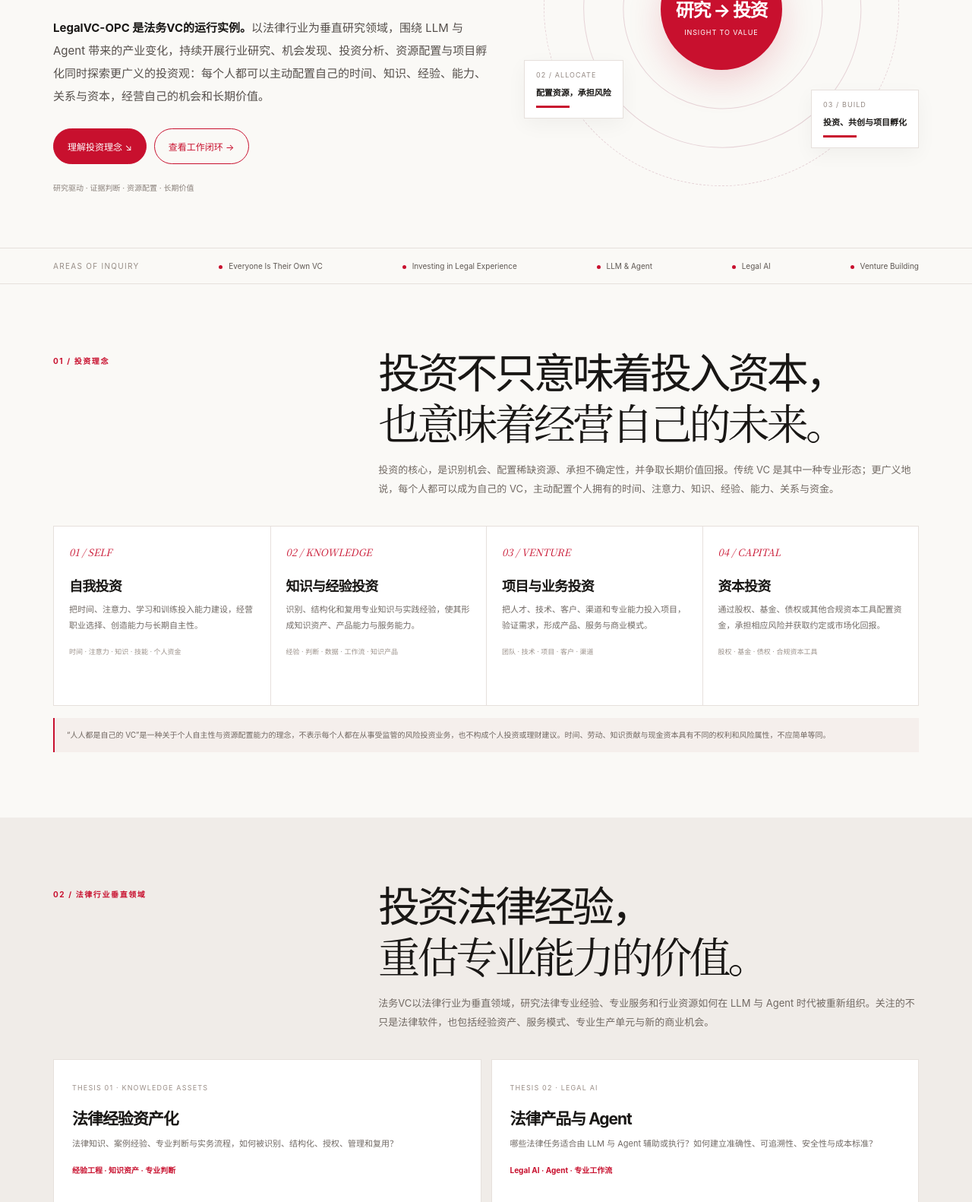
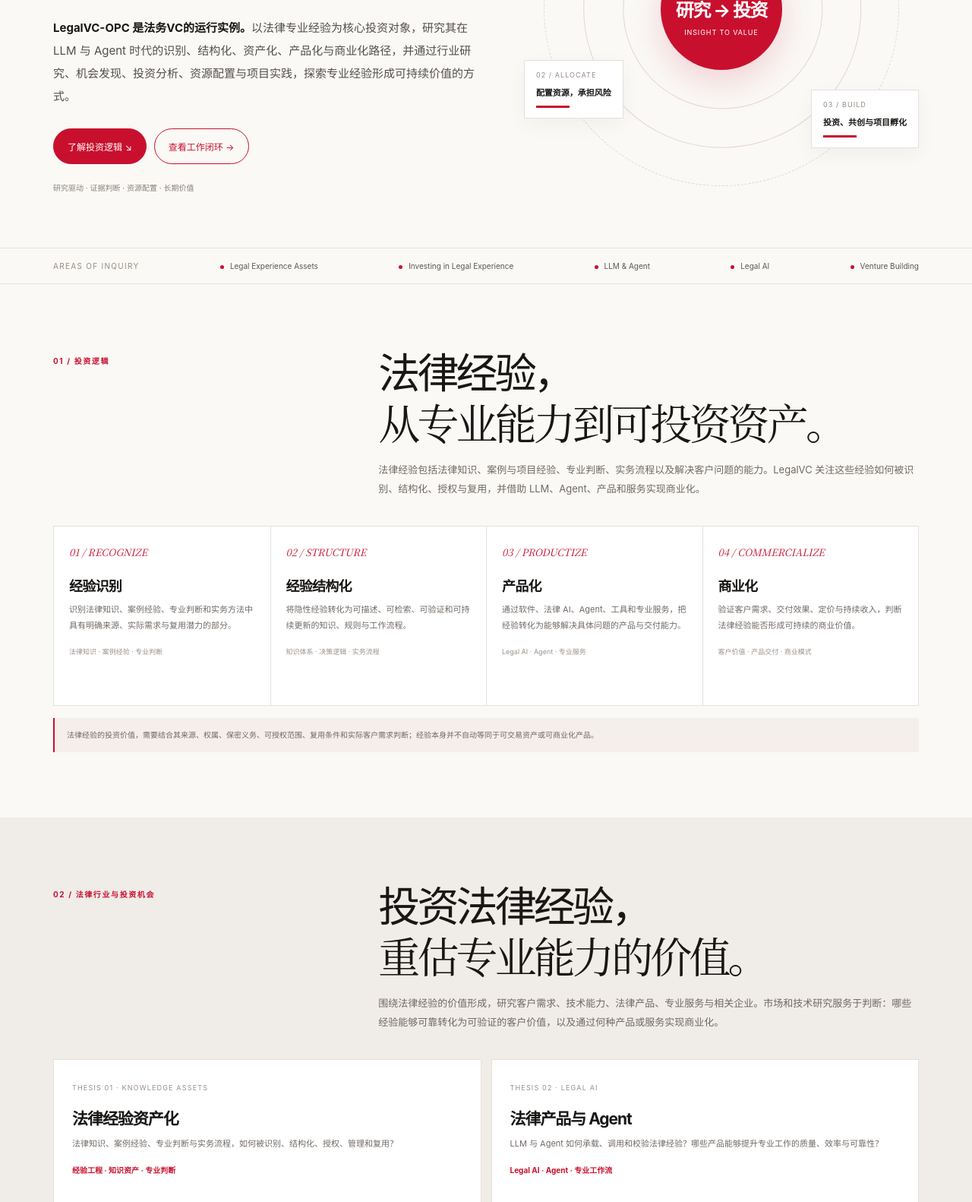
Before and after one commit to legalvc/legalvc-opc, a plain HTML site: page index.html in a window 1280 px wide. Shown: the part 433-2015 px from the top of the page at 76% size. Drawn offline with Linux system fonts and the light colour scheme.

Commit message:
Refocus LegalVC OPC homepage on investing in legal experience

```diff
--- a/index.html
+++ b/index.html
@@ -3,9 +3,9 @@
 <head>
 <meta charset="utf-8"><meta name="viewport" content="width=device-width,initial-scale=1">
 <meta name="theme-color" content="#C8102E">
-<meta name="description" content="LegalVC-OPC：研究驱动的投资 OPC。研究法律经验在 LLM 与 Agent 时代的资产化、产品化与商业化；实践人人都是自己的 VC。">
+<meta name="description" content="LegalVC-OPC：研究驱动的投资 OPC，以法律经验为核心投资对象，研究其在 LLM 与 Agent 时代的资产化、产品化与商业化。">
 <meta property="og:title" content="LegalVC-OPC｜研究驱动的投资 OPC">
-<meta property="og:description" content="人人都是自己的 VC。研究机会，配置资源，投资法律经验。">
+<meta property="og:description" content="以法律经验为核心投资对象，研究其资产化、产品化与商业化机会。">
 <title>LegalVC-OPC｜研究驱动的投资 OPC</title>
 <style>
 :root{--red:#C8102E;--red2:#970c23;--paper:#faf9f6;--ink:#191715;--muted:#716b66;--line:#e6e0dc;--soft:#f2eeea;--dark:#241f1e;--max:1140px;--sans:-apple-system,BlinkMacSystemFont,"Segoe UI","PingFang SC","Microsoft YaHei",sans-serif;--serif:"Songti SC","STSong","Noto Serif CJK SC",Georgia,serif}
@@ -30,16 +30,16 @@ footer{border-top:1px solid var(--line);padding:22px 0;color:#847b75;font-size:1
 <body>
 <header><nav class="wrap"><a class="brand" href="#top"><span class="mark">V</span><span>LegalVC<small>OPC</small></span></a><div class="links" id="links"><a href="#thesis">投资理念</a><a href="#legal">法律行业</a><a href="#operating">OPC运行</a><a href="#workflow">工作闭环</a><a href="#research">研究产出</a></div><a class="navbtn" href="https://github.com/legalvc/legalvc-opc">研究仓库 ↗</a><button class="menu" id="menu" aria-expanded="false">菜单 ＋</button></nav></header>
 <main id="top">
-<section class="hero"><div class="wrap"><div class="eyebrow">LEGALVC · OPERATING MODEL · LLM & AGENTS</div><div class="hero-grid"><div><h1>人人都是<br><em>自己的 VC。</em></h1><div class="english">Research-driven Investment OPC</div><p class="intro"><strong>LegalVC-OPC 是法务VC的运行实例。</strong>以法律行业为垂直研究领域，围绕 LLM 与 Agent 带来的产业变化，持续开展行业研究、机会发现、投资分析、资源配置与项目孵化同时探索更广义的投资观：每个人都可以主动配置自己的时间、知识、经验、能力、关系与资本，经营自己的机会和长期价值。</p><div class="actions"><a class="btn primary" href="#thesis">理解投资理念 ↘</a><a class="btn secondary" href="#workflow">查看工作闭环 →</a></div><div class="subnote">研究驱动 · 证据判断 · 资源配置 · 长期价值</div></div><div class="visual" aria-label="研究、评估、资源配置和项目建设"><div class="orbit"></div><div class="core"><small>LEGALVC</small><b>研究 → 投资</b><span>INSIGHT TO VALUE</span></div><div class="float f1"><small>01 / RESEARCH</small><b>发现行业变化与机会</b></div><div class="float f2"><small>02 / ALLOCATE</small><b>配置资源，承担风险</b></div><div class="float f3"><small>03 / BUILD</small><b>投资、共创与项目孵化</b></div></div></div></div></section>
-<div class="ticker"><div class="wrap"><span class="label">AREAS OF INQUIRY</span><span>Everyone Is Their Own VC</span><span>Investing in Legal Experience</span><span>LLM & Agent</span><span>Legal AI</span><span>Venture Building</span></div></div>
-<section id="thesis"><div class="wrap"><div class="head"><div class="kicker">01 / 投资理念</div><div><h2>投资不只意味着投入资本，<br><span class="serif">也意味着经营自己的未来。</span></h2><p class="lead">投资的核心，是识别机会、配置稀缺资源、承担不确定性，并争取长期价值回报。传统 VC 是其中一种专业形态；更广义地说，每个人都可以成为自己的 VC，主动配置个人拥有的时间、注意力、知识、经验、能力、关系与资金。</p></div></div><div class="grid4"><article class="tile"><span class="num">01 / SELF</span><h3>自我投资</h3><p>把时间、注意力、学习和训练投入能力建设，经营职业选择、创造能力与长期自主性。</p><div class="examples">时间 · 注意力 · 知识 · 技能 · 个人资金</div></article><article class="tile"><span class="num">02 / KNOWLEDGE</span><h3>知识与经验投资</h3><p>识别、结构化和复用专业知识与实践经验，使其形成知识资产、产品能力与服务能力。</p><div class="examples">经验 · 判断 · 数据 · 工作流 · 知识产品</div></article><article class="tile"><span class="num">03 / VENTURE</span><h3>项目与业务投资</h3><p>把人才、技术、客户、渠道和专业能力投入项目，验证需求，形成产品、服务与商业模式。</p><div class="examples">团队 · 技术 · 项目 · 客户 · 渠道</div></article><article class="tile"><span class="num">04 / CAPITAL</span><h3>资本投资</h3><p>通过股权、基金、债权或其他合规资本工具配置资金，承担相应风险并获取约定或市场化回报。</p><div class="examples">股权 · 基金 · 债权 · 合规资本工具</div></article></div><div class="notice">“人人都是自己的 VC”是一种关于个人自主性与资源配置能力的理念，不表示每个人都在从事受监管的风险投资业务，也不构成个人投资或理财建议。时间、劳动、知识贡献与现金资本具有不同的权利和风险属性，不应简单等同。</div></div></section>
-<section class="soft" id="legal"><div class="wrap"><div class="head"><div class="kicker">02 / 法律行业垂直领域</div><div><h2>投资法律经验，<br><span class="serif">重估专业能力的价值。</span></h2><p class="lead">法务VC以法律行业为垂直领域，研究法律专业经验、专业服务和行业资源如何在 LLM 与 Agent 时代被重新组织。关注的不只是法律软件，也包括经验资产、服务模式、专业生产单元与新的商业机会。</p></div></div><div class="focusgrid"><article class="focus"><small>THESIS 01 · KNOWLEDGE ASSETS</small><h3>法律经验资产化</h3><p>法律知识、案例经验、专业判断与实务流程，如何被识别、结构化、授权、管理和复用？</p><strong>经验工程 · 知识资产 · 专业判断</strong></article><article class="focus"><small>THESIS 02 · LEGAL AI</small><h3>法律产品与 Agent</h3><p>哪些法律任务适合由 LLM 与 Agent 辅助或执行？如何建立准确性、可追溯性、安全性与成本标准？</p><strong>Legal AI · Agent · 专业工作流</strong></article><article class="focus"><small>THESIS 03 · SERVICE MODELS</small><h3>法律服务模式创新</h3><p>法律服务如何从人力密集型交付，发展为人机协同、产品化、模块化与可持续交付的体系？</p><strong>服务产品化 · 新商业模式 · 专业供给</strong></article><article class="focus"><small>THESIS 04 · LEGAL VENTURES</small><h3>法律创业与投资机会</h3><p>哪些团队、产品、服务和业务，能够将法律专业经验转化为可验证的客户价值与商业机会？哪些项目具备持续发展的潜力？</p><strong>Legal Experience · 项目评估 · 投资机会</strong></article></div></div></section>
+<section class="hero"><div class="wrap"><div class="eyebrow">LEGALVC · OPERATING MODEL · LLM & AGENTS</div><div class="hero-grid"><div><h1>投资<br><em>法律经验。</em></h1><div class="english">Research-driven Investment OPC</div><p class="intro"><strong>LegalVC-OPC 是法务VC的运行实例。</strong>以法律专业经验为核心投资对象，研究其在 LLM 与 Agent 时代的识别、结构化、资产化、产品化与商业化路径，并通过行业研究、机会发现、投资分析、资源配置与项目实践，探索专业经验形成可持续价值的方式。</p><div class="actions"><a class="btn primary" href="#thesis">了解投资逻辑 ↘</a><a class="btn secondary" href="#workflow">查看工作闭环 →</a></div><div class="subnote">研究驱动 · 证据判断 · 资源配置 · 长期价值</div></div><div class="visual" aria-label="研究、评估、资源配置和项目建设"><div class="orbit"></div><div class="core"><small>LEGALVC</small><b>研究 → 投资</b><span>INSIGHT TO VALUE</span></div><div class="float f1"><small>01 / RESEARCH</small><b>发现行业变化与机会</b></div><div class="float f2"><small>02 / ALLOCATE</small><b>配置资源，承担风险</b></div><div class="float f3"><small>03 / BUILD</small><b>投资、共创与项目孵化</b></div></div></div></div></section>
+<div class="ticker"><div class="wrap"><span class="label">AREAS OF INQUIRY</span><span>Legal Experience Assets</span><span>Investing in Legal Experience</span><span>LLM & Agent</span><span>Legal AI</span><span>Venture Building</span></div></div>
+<section id="thesis"><div class="wrap"><div class="head"><div class="kicker">01 / 投资逻辑</div><div><h2>法律经验，<br><span class="serif">从专业能力到可投资资产。</span></h2><p class="lead">法律经验包括法律知识、案例与项目经验、专业判断、实务流程以及解决客户问题的能力。LegalVC 关注这些经验如何被识别、结构化、授权与复用，并借助 LLM、Agent、产品和服务实现商业化。</p></div></div><div class="grid4"><article class="tile"><span class="num">01 / RECOGNIZE</span><h3>经验识别</h3><p>识别法律知识、案例经验、专业判断和实务方法中具有明确来源、实际需求与复用潜力的部分。</p><div class="examples">法律知识 · 案例经验 · 专业判断</div></article><article class="tile"><span class="num">02 / STRUCTURE</span><h3>经验结构化</h3><p>将隐性经验转化为可描述、可检索、可验证和可持续更新的知识、规则与工作流程。</p><div class="examples">知识体系 · 决策逻辑 · 实务流程</div></article><article class="tile"><span class="num">03 / PRODUCTIZE</span><h3>产品化</h3><p>通过软件、法律 AI、Agent、工具和专业服务，把经验转化为能够解决具体问题的产品与交付能力。</p><div class="examples">Legal AI · Agent · 专业服务</div></article><article class="tile"><span class="num">04 / COMMERCIALIZE</span><h3>商业化</h3><p>验证客户需求、交付效果、定价与持续收入，判断法律经验能否形成可持续的商业价值。</p><div class="examples">客户价值 · 产品交付 · 商业模式</div></article></div><div class="notice">法律经验的投资价值，需要结合其来源、权属、保密义务、可授权范围、复用条件和实际客户需求判断；经验本身并不自动等同于可交易资产或可商业化产品。</div></div></section>
+<section class="soft" id="legal"><div class="wrap"><div class="head"><div class="kicker">02 / 法律行业与投资机会</div><div><h2>投资法律经验，<br><span class="serif">重估专业能力的价值。</span></h2><p class="lead">围绕法律经验的价值形成，研究客户需求、技术能力、法律产品、专业服务与相关企业。市场和技术研究服务于判断：哪些经验能够可靠转化为可验证的客户价值，以及通过何种产品或服务实现商业化。</p></div></div><div class="focusgrid"><article class="focus"><small>THESIS 01 · KNOWLEDGE ASSETS</small><h3>法律经验资产化</h3><p>法律知识、案例经验、专业判断与实务流程，如何被识别、结构化、授权、管理和复用？</p><strong>经验工程 · 知识资产 · 专业判断</strong></article><article class="focus"><small>THESIS 02 · LEGAL AI</small><h3>法律产品与 Agent</h3><p>LLM 与 Agent 如何承载、调用和校验法律经验？哪些产品能够提升专业工作的质量、效率与可靠性？</p><strong>Legal AI · Agent · 专业工作流</strong></article><article class="focus"><small>THESIS 03 · SERVICE MODELS</small><h3>经验驱动的法律服务</h3><p>如何把法律专业经验转化为标准化、模块化、可持续交付的服务产品，并验证真实客户需求？</p><strong>服务产品化 · 客户价值 · 持续交付</strong></article><article class="focus"><small>THESIS 04 · LEGAL VENTURES</small><h3>法律创业与投资机会</h3><p>哪些团队、产品、服务和业务，能够将法律专业经验转化为可验证的客户价值与商业机会？哪些项目具备持续发展的潜力？</p><strong>Legal Experience · 项目评估 · 投资机会</strong></article></div></div></section>
 <section><div class="wrap"><div class="head"><div class="kicker">03 / 品牌与运行实例</div><div><h2>一个品牌，<br><span class="serif">一个可验证的运行方式。</span></h2><p class="lead">LegalVC 与 LegalVC-OPC 保持同一投资方向、价值主张和法律行业定位，但承担不同的信息任务：品牌面向外部说明“投资什么”；OPC 页面展示“如何研究、判断、配置资源与推动项目”。</p></div></div><div class="identities"><article class="identity"><small>LEGALVC / BRAND</small><h3>法务VC</h3><p><strong>法律行业垂直投资与创新孵化品牌。</strong>聚焦法律专业经验在 LLM 与 Agent 时代的资产化、产品化和商业化，回答投资方向、行业机会与价值创造的问题。</p></article><article class="identity active"><small>LEGALVC-OPC / OPERATING MODEL</small><h3>法务VC-OPC</h3><p><strong>研究驱动的投资 OPC。</strong>以人类组织者为责任核心，借助一组 Agent 运行研究、项目发现、投资分析、资源配置与项目孵化，展示法务VC如何实践自己的投资理念。</p></article></div></div></section>
 <section class="operation" id="operating"><div class="wrap"><div class="head"><div class="kicker">04 / OPC 运行结构</div><div><h2>人类组织者，<br><span class="serif">一组 Agent，一张外部专业网络。</span></h2><p class="lead">OPC 不以堆叠员工和部门为起点，而是以明确的人类责任为核心，把可委派的研究、分析、情报、编辑和项目支持工作交给 Agent，并按需连接外部专家、合作伙伴与资本资源。</p></div></div><div class="opgrid"><div class="founder"><small>HUMAN CORE / FOUNDER</small><h3>Founder / Human Organizer</h3><p>负责研究方向、投资论点、资源配置、关键关系、决策和责任承担。Agent 输出用于辅助判断，不替代人的专业判断与授权。</p><div class="agents"><div class="agent"><span>Research Agent</span><span>研究与资料梳理</span></div><div class="agent"><span>Intelligence Agent</span><span>行业动态与竞品监测</span></div><div class="agent"><span>Investment Agent</span><span>机会评估与分析辅助</span></div><div class="agent"><span>Dealflow Agent</span><span>项目线索与关系管理</span></div><div class="agent"><span>Editorial Agent</span><span>研究编辑与内容发布</span></div><div class="agent"><span>Venture Agent</span><span>产品与孵化支持</span></div></div></div><div><div class="network"><h3>外部专业网络 / External Network</h3><div class="networkgrid"><p><b>合作伙伴</b>联合研究、项目合作与共同建设。</p><p><b>专业贡献者</b>法律专家、技术专家、行业研究者。</p><p><b>资本与资源方</b>投资人、资金提供者及产业资源伙伴。</p></div></div><p class="human">Agent 是受授权的工具与执行系统，不具有独立法律人格。投资决策、专业判断、合同义务、数据使用与法律责任仍由适格的人或法律主体承担。外部参与者按项目明确投入、权限、贡献、权益与责任。</p></div></div></div></section>
 <section id="workflow"><div class="wrap"><div class="head"><div class="kicker">05 / 投资工作闭环</div><div><h2>Research → Evaluate → Allocate → Build。</h2><p class="lead">研究不是内容生产的前置步骤，而是发现机会、检验判断和配置资源的核心能力。每次项目实践都应反馈到下一轮研究。</p></div></div><div class="flow"><article class="step"><small>01</small><h3>Observe</h3><p>追踪行业、市场、技术与监管变化。</p></article><article class="step"><small>02</small><h3>Research</h3><p>定义问题，形成研究论点与假设。</p></article><article class="step"><small>03</small><h3>Discover</h3><p>发现团队、产品、企业与合作机会。</p></article><article class="step"><small>04</small><h3>Evaluate</h3><p>评估需求、团队、技术、商业与风险。</p></article><article class="step"><small>05</small><h3>Allocate</h3><p>决定投入资金、经验、技术或其他资源。</p></article><article class="step"><small>06</small><h3>Build & Learn</h3><p>投资、共创、孵化，测量结果并修正判断。</p></article></div></div></section>
 <section class="soft" id="research"><div class="wrap"><div class="head"><div class="kicker">06 / 研究与公开产出</div><div><h2>研究是核心，<br><span class="serif">传播是入口，项目是检验。</span></h2><p class="lead">自媒体不是独立于投资研究之外的流量生意。它负责发布经核验的研究成果、形成专业认知、吸引项目与人才，并从市场反馈中发现值得继续研究的机会。</p></div></div><div class="outputs"><article class="output"><h3>行业情报与观察</h3><p>法律行业 AI 动态、产品与公司跟踪、监管变化、市场结构及竞争格局。</p></article><article class="output"><h3>赛道与投资研究</h3><p>主题研究、市场地图、项目分析、机会评估、投资备忘录与尽调框架。</p></article><article class="output"><h3>项目与实践记录</h3><p>产品验证、项目孵化、合作实践、资源投入、阶段结果与经验复盘。</p></article><article class="output"><h3>公开内容与出版</h3><p>LegalVC Intelligence、专题文章、Newsletter、报告、播客与公开观点。</p></article><article class="output"><h3>机会与关系网络</h3><p>创业团队、专业人士、技术团队、合作伙伴和资本资源的结构化线索。</p></article><article class="output"><h3>研究知识库</h3><p>可追溯的来源、研究记录、关键假设、结论边界、反证和后续验证任务。</p></article></div></div></section>
-<section><div class="wrap"><div class="head"><div class="kicker">07 / 工作原则</div><div><h2>证据先于叙事，<br><span class="serif">判断先于传播。</span></h2><p class="lead">研究结论必须能追溯到来源，投资判断必须呈现关键假设与不确定性，资源投入必须匹配权利、风险和责任。</p></div></div><div class="principles"><div class="principle"><span>01</span><p><b>优先一手证据。</b>区分事实、企业主张、研究假设、推断与已验证结果。</p></div><div class="principle"><span>02</span><p><b>主动寻找反证。</b>检查来源激励、选择偏差、缺失数据、基准率和替代解释。</p></div><div class="principle"><span>03</span><p><b>记录不确定性。</b>说明未知项、置信度、结论边界与下一步验证方式。</p></div><div class="principle"><span>04</span><p><b>区分投入类型。</b>时间、劳动、知识、技术、渠道与现金资本的权利和风险不同。</p></div><div class="principle"><span>05</span><p><b>重视保密与数据权利。</b>保护客户资料、个人信息、商业秘密及第三方知识产权。</p></div><div class="principle"><span>06</span><p><b>遵守适用合规要求。</b>受监管投资活动须依据实际主体、结构、司法辖区与许可要求开展。</p></div></div><div class="notice">本页面及研究内容仅用于信息交流与研究讨论，不构成法律、税务、会计或投资建议，不构成证券发行、基金募集、投资邀约或收益承诺。“人人都是自己的 VC”是关于自主识别机会与配置个人资源的理念，不表示任何人可以无资质开展受监管金融业务。</div></div></section>
-<section class="closing"><div class="wrap"><div class="banner"><div><h2>人人都是自己的 VC。<br>研究法律经验，投资长期价值。</h2><p>LegalVC-OPC 以法律行业为垂直领域，持续研究 LLM 与 Agent 时代的专业经验、产品、服务与组织机会，并以研究驱动资源配置和项目实践。</p></div><a href="https://github.com/legalvc/legalvc-opc">GitHub 研究仓库 ↗</a></div></div></section>
+<section><div class="wrap"><div class="head"><div class="kicker">07 / 工作原则</div><div><h2>证据先于叙事，<br><span class="serif">判断先于传播。</span></h2><p class="lead">研究结论必须能追溯到来源，投资判断必须呈现关键假设与不确定性，资源投入必须匹配权利、风险和责任。</p></div></div><div class="principles"><div class="principle"><span>01</span><p><b>优先一手证据。</b>区分事实、企业主张、研究假设、推断与已验证结果。</p></div><div class="principle"><span>02</span><p><b>主动寻找反证。</b>检查来源激励、选择偏差、缺失数据、基准率和替代解释。</p></div><div class="principle"><span>03</span><p><b>记录不确定性。</b>说明未知项、置信度、结论边界与下一步验证方式。</p></div><div class="principle"><span>04</span><p><b>区分投入类型。</b>时间、劳动、知识、技术、渠道与现金资本的权利和风险不同。</p></div><div class="principle"><span>05</span><p><b>重视保密与数据权利。</b>保护客户资料、个人信息、商业秘密及第三方知识产权。</p></div><div class="principle"><span>06</span><p><b>遵守适用合规要求。</b>受监管投资活动须依据实际主体、结构、司法辖区与许可要求开展。</p></div></div><div class="notice">本页面及研究内容仅用于信息交流与研究讨论，不构成法律、税务、会计或投资建议，不构成证券发行、基金募集、投资邀约或收益承诺。任何具体投资活动均须依据实际法律主体、业务结构、适用司法辖区和合规要求开展。</div></div></section>
+<section class="closing"><div class="wrap"><div class="banner"><div><h2>投资法律经验。<br>推动专业价值转化。</h2><p>LegalVC-OPC 以法律专业经验为核心投资对象，研究其在 LLM 与 Agent 时代的资产化、产品化与商业化，并通过研究、评估、资源配置与项目实践推动价值实现。</p></div><a href="https://github.com/legalvc/legalvc-opc">GitHub 研究仓库 ↗</a></div></div></section>
 </main>
 <footer><div class="wrap foot"><div><b>LegalVC-OPC</b>　Research-driven Investment OPC · Investing in Legal Experience</div><div><a href="https://github.com/legalvc/legalvc-opc">GitHub</a>　·　<a href="http://beian.miit.gov.cn/" target="_blank" rel="noopener noreferrer">京ICP备2022030833号-3</a>　·　© LegalVC</div></div></footer>
 <script>
```
